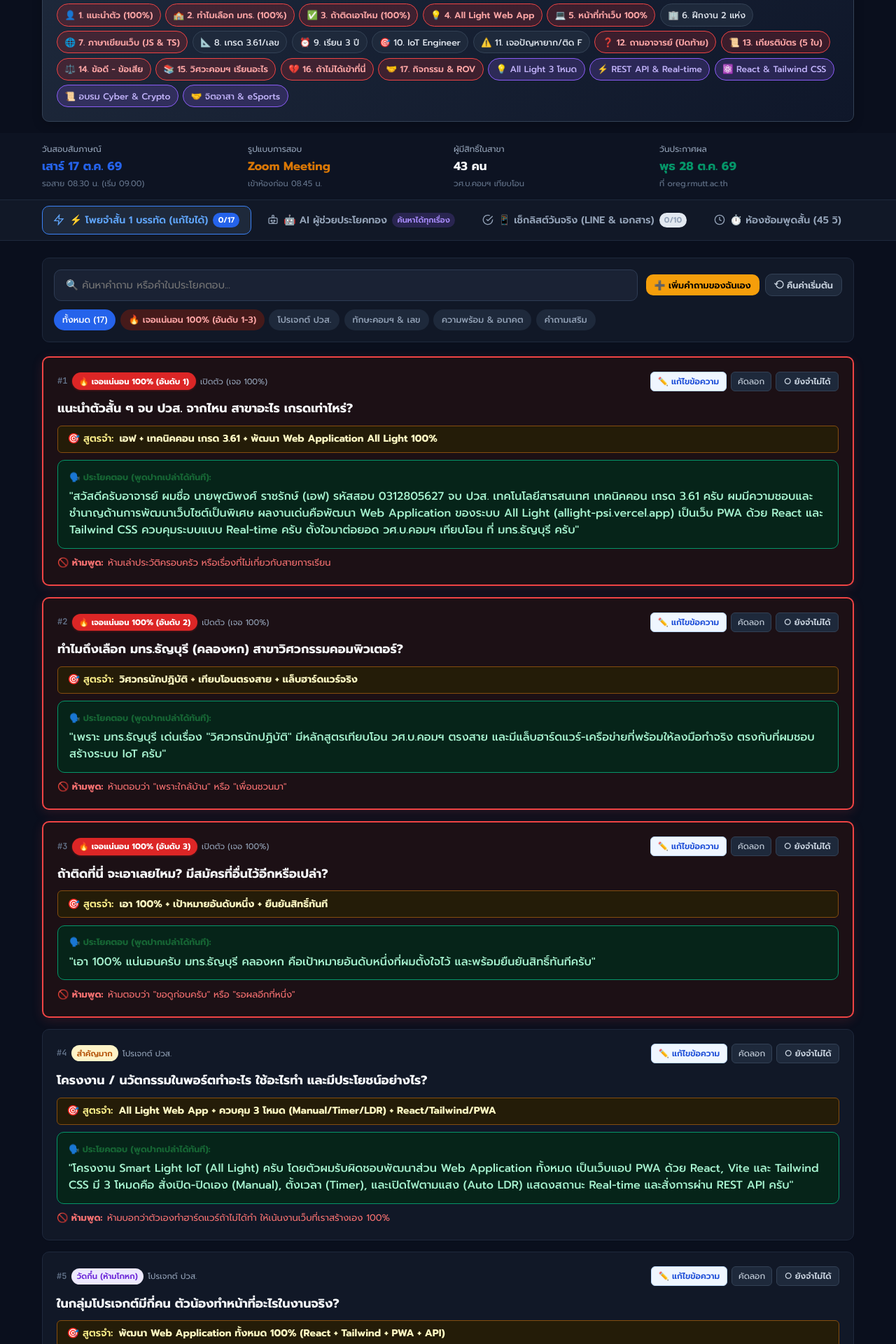
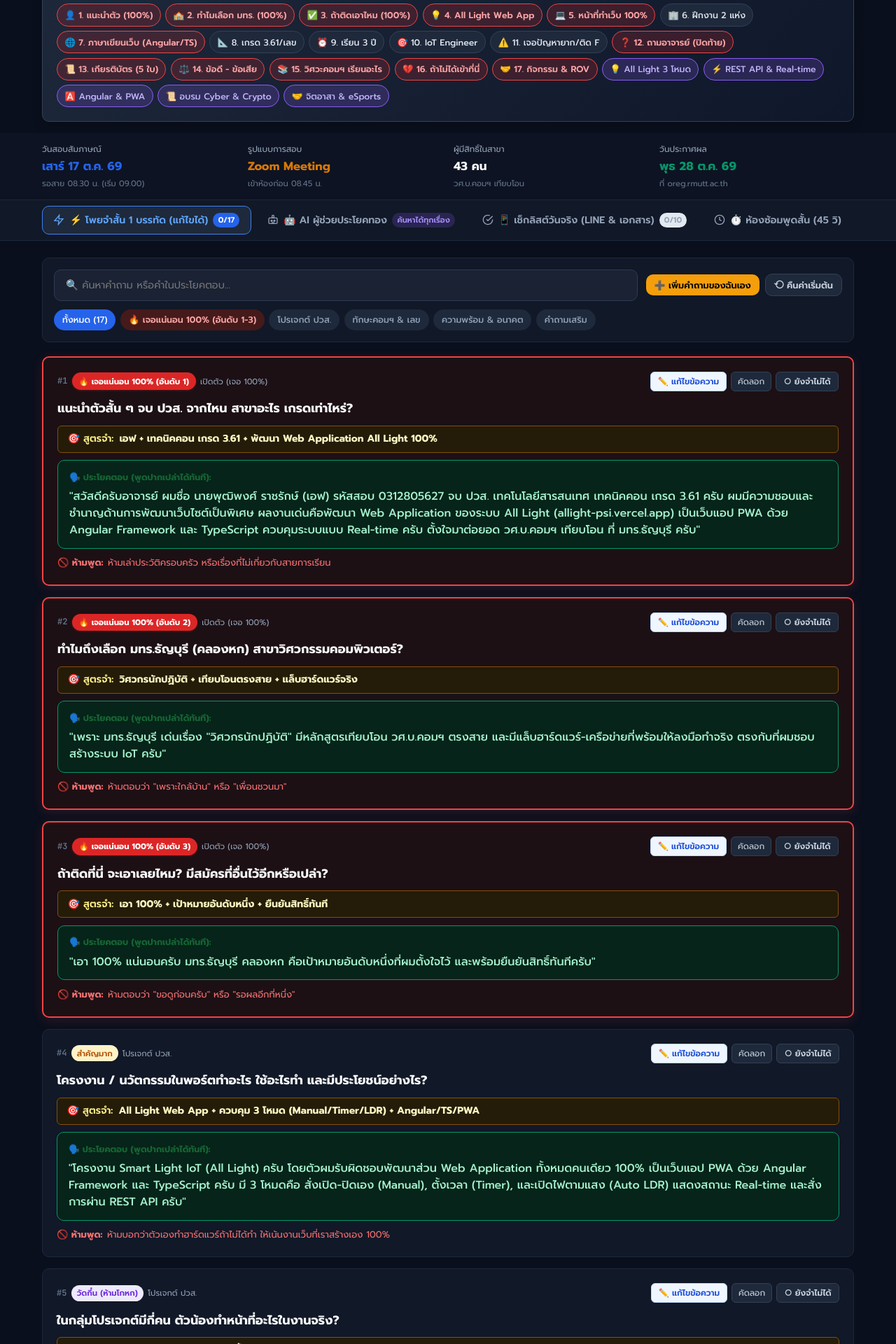
Before and after one commit to LOOKSx/take-a-test, an Angular app: page / in a window 1280 px wide. Shown: the part 500-2420 px from the top of the page at 70% size. Built offline with nearby package versions, Linux system fonts and the light colour scheme.

Commit message:
feat: align interview tech stack strictly to Angular and TypeScript

```diff
--- a/src/app/app.html
+++ b/src/app/app.html
@@ -218,7 +218,7 @@
               <button type="button" class="chip-action chip-hot" (click)="selectQuickKeyword(4)">💡 4. All Light Web App</button>
               <button type="button" class="chip-action chip-hot" (click)="selectQuickKeyword(5)">💻 5. หน้าที่ทำเว็บ 100%</button>
               <button type="button" class="chip-action" (click)="selectQuickKeyword(6)">🏢 6. ฝึกงาน 2 แห่ง</button>
-              <button type="button" class="chip-action chip-hot" (click)="selectQuickKeyword(7)">🌐 7. ภาษาเขียนเว็บ (JS & TS)</button>
+              <button type="button" class="chip-action chip-hot" (click)="selectQuickKeyword(7)">🌐 7. ภาษาเขียนเว็บ (Angular/TS)</button>
               <button type="button" class="chip-action" (click)="selectQuickKeyword(8)">📐 8. เกรด 3.61/เลข</button>
               <button type="button" class="chip-action" (click)="selectQuickKeyword(9)">⏰ 9. เรียน 3 ปี</button>
               <button type="button" class="chip-action" (click)="selectQuickKeyword(10)">🎯 10. IoT Engineer</button>
@@ -231,7 +231,7 @@
               <button type="button" class="chip-action chip-hot" (click)="selectQuickKeyword(17)">🤝 17. กิจกรรม & ROV</button>
               <button type="button" class="chip-action chip-ai-pill" (click)="askAiAssistant('All Light')">💡 All Light 3 โหมด</button>
               <button type="button" class="chip-action chip-ai-pill" (click)="askAiAssistant('API')">⚡ REST API & Real-time</button>
-              <button type="button" class="chip-action chip-ai-pill" (click)="askAiAssistant('React')">⚛️ React & Tailwind CSS</button>
+              <button type="button" class="chip-action chip-ai-pill" (click)="askAiAssistant('Angular')">🅰️ Angular & PWA</button>
               <button type="button" class="chip-action chip-ai-pill" (click)="askAiAssistant('Cybersecurity')">📜 อบรม Cyber & Crypto</button>
               <button type="button" class="chip-action chip-ai-pill" (click)="askAiAssistant('จิตอาสา')">🤝 จิตอาสา & eSports</button>
             </div>
--- a/src/app/app.ts
+++ b/src/app/app.ts
@@ -36,9 +36,9 @@ const DEFAULT_QUESTIONS: InterviewQuestion[] = [
     importance: 'mandatory',
     importanceLabel: '🔥 เจอแน่นอน 100% (อันดับ 1)',
     keywordHook: 'เอฟ + เทคนิคคอน เกรด 3.61 + พัฒนา Web Application All Light 100%',
-    punchline: 'สวัสดีครับอาจารย์ ผมชื่อ นายพุฒิพงศ์ ราชรักษ์ (เอฟ) รหัสสอบ 0312805627 จบ ปวส. เทคโนโลยีสารสนเทศ เทคนิคคอน เกรด 3.61 ครับ ผมมีความชอบและชำนาญด้านการพัฒนาเว็บไซต์เป็นพิเศษ ผลงานเด่นคือพัฒนา Web Application ของระบบ All Light (allight-psi.vercel.app) เป็นเว็บ PWA ด้วย React และ Tailwind CSS ควบคุมระบบแบบ Real-time ครับ ตั้งใจมาต่อยอด วศ.บ.คอมฯ เทียบโอน ที่ มทร.ธัญบุรี ครับ',
+    punchline: 'สวัสดีครับอาจารย์ ผมชื่อ นายพุฒิพงศ์ ราชรักษ์ (เอฟ) รหัสสอบ 0312805627 จบ ปวส. เทคโนโลยีสารสนเทศ เทคนิคคอน เกรด 3.61 ครับ ผมมีความชอบและชำนาญด้านการพัฒนาเว็บไซต์เป็นพิเศษ ผลงานเด่นคือพัฒนา Web Application ของระบบ All Light (allight-psi.vercel.app) เป็นเว็บแอป PWA ด้วย Angular Framework และ TypeScript ควบคุมระบบแบบ Real-time ครับ ตั้งใจมาต่อยอด วศ.บ.คอมฯ เทียบโอน ที่ มทร.ธัญบุรี ครับ',
     neverSay: 'ห้ามเล่าประวัติครอบครัว หรือเรื่องที่ไม่เกี่ยวกับสายการเรียน',
-    tags: ['แนะนำตัว', 'พุฒิพงศ์', 'เอฟ', 'เกรด 3.61', 'เทคนิคคอน', 'ปวส.', 'เขียนเว็บ', 'Web Dev']
+    tags: ['แนะนำตัว', 'พุฒิพงศ์', 'เอฟ', 'เกรด 3.61', 'เทคนิคคอน', 'ปวส.', 'เขียนเว็บ', 'Angular', 'Web Dev']
   },
   {
     id: 2,
@@ -75,10 +75,10 @@ const DEFAULT_QUESTIONS: InterviewQuestion[] = [
     question: 'โครงงาน / นวัตกรรมในพอร์ตทำอะไร ใช้อะไรทำ และมีประโยชน์อย่างไร?',
     importance: 'high',
     importanceLabel: 'สำคัญมาก',
-    keywordHook: 'All Light Web App + ควบคุม 3 โหมด (Manual/Timer/LDR) + React/Tailwind/PWA',
-    punchline: 'โครงงาน Smart Light IoT (All Light) ครับ โดยตัวผมรับผิดชอบพัฒนาส่วน Web Application ทั้งหมด เป็นเว็บแอป PWA ด้วย React, Vite และ Tailwind CSS มี 3 โหมดคือ สั่งเปิด-ปิดเอง (Manual), ตั้งเวลา (Timer), และเปิดไฟตามแสง (Auto LDR) แสดงสถานะ Real-time และสั่งการผ่าน REST API ครับ',
+    keywordHook: 'All Light Web App + ควบคุม 3 โหมด (Manual/Timer/LDR) + Angular/TS/PWA',
+    punchline: 'โครงงาน Smart Light IoT (All Light) ครับ โดยตัวผมรับผิดชอบพัฒนาส่วน Web Application ทั้งหมดคนเดียว 100% เป็นเว็บแอป PWA ด้วย Angular Framework และ TypeScript ครับ มี 3 โหมดคือ สั่งเปิด-ปิดเอง (Manual), ตั้งเวลา (Timer), และเปิดไฟตามแสง (Auto LDR) แสดงสถานะ Real-time และสั่งการผ่าน REST API ครับ',
     neverSay: 'ห้ามบอกว่าตัวเองทำฮาร์ดแวร์ถ้าไม่ได้ทำ ให้เน้นงานเว็บที่เราสร้างเอง 100%',
-    tags: ['Smart Light IoT', 'All Light', 'Web App', 'React', 'Tailwind', 'Vite', 'PWA']
+    tags: ['Smart Light IoT', 'All Light', 'Web App', 'Angular', 'TypeScript', 'RxJS', 'PWA']
   },
   {
     id: 5,
@@ -87,10 +87,10 @@ const DEFAULT_QUESTIONS: InterviewQuestion[] = [
     question: 'ในกลุ่มโปรเจกต์มีกี่คน ตัวน้องทำหน้าที่อะไรในงานจริง?',
     importance: 'technical',
     importanceLabel: 'วัดกึ๋น (ห้ามโกหก)',
-    keywordHook: 'พัฒนา Web Application ทั้งหมด 100% (React + Tailwind + PWA + API)',
-    punchline: 'ในกลุ่มโปรเจกต์ ตัวผมรับผิดชอบพัฒนา Web Application ทั้งหมดคนเดียว 100% ครับ ตั้งแต่ออกแบบ UI/UX, เขียนโค้ดด้วย React และ Tailwind CSS, จัดการ State และคำสั่ง Real-time, ทำเป็น PWA ให้ติดตั้งลงมือถือได้, และเชื่อมต่อ API สื่อสารกับระบบครับ ส่วนฝั่งฮาร์ดแวร์เพื่อนในกลุ่มเป็นคนประกอบครับ',
+    keywordHook: 'พัฒนา Web Application ทั้งหมด 100% (Angular + TypeScript + PWA + API)',
+    punchline: 'ในกลุ่มโปรเจกต์ ตัวผมรับผิดชอบพัฒนา Web Application ทั้งหมดคนเดียว 100% ครับ ตั้งแต่ออกแบบ UI/UX, เขียนโค้ดด้วย Angular Framework และ TypeScript, จัดการ State และคำสั่ง Real-time ด้วย RxJS, ทำเป็น PWA ให้ติดตั้งลงมือถือได้, และเชื่อมต่อ REST API สื่อสารกับระบบครับ ส่วนฝั่งฮาร์ดแวร์เพื่อนในกลุ่มเป็นคนประกอบครับ',
     neverSay: 'ห้ามอ้างว่าทำฮาร์ดแวร์เองถ้าไม่ได้ทำ การบอกว่าเรารับผิดชอบฝั่ง Web 100% แสดงถึงความซื่อสัตย์และเชี่ยวชาญจริง',
-    tags: ['หน้าที่', 'พัฒนาเว็บทั้งหมด', 'Web Application', 'Frontend', 'React', 'UI/UX']
+    tags: ['หน้าที่', 'พัฒนาเว็บทั้งหมด', 'Web Application', 'Frontend', 'Angular', 'TypeScript', 'UI/UX']
   },
   {
     id: 6,
@@ -115,10 +115,10 @@ const DEFAULT_QUESTIONS: InterviewQuestion[] = [
     question: 'ชำนาญภาษาเขียนเว็บไซต์และคอมพิวเตอร์อะไรบ้าง แต่ละภาษามีตัวอย่างผลงานอย่างไร?',
     importance: 'technical',
     importanceLabel: 'วัดกึ๋นทางเทคนิค',
-    keywordHook: 'JavaScript + TypeScript + HTML/CSS (React, Tailwind CSS, Vite, PWA, REST API)',
-    punchline: 'ชำนาญภาษา JavaScript และ TypeScript รวมถึง HTML5 และ CSS3 สำหรับพัฒนา Web Application ครับ ตัวอย่างจริงคือหน้าเว็บ All Light (allight-psi.vercel.app) ที่ผมพัฒนาด้วย React + Vite และ Tailwind CSS ทำเป็น PWA มีการใช้ Fetch API เชื่อมต่อรับ-ส่งสถานะแบบ Real-time ครับ และพร้อมมาต่อยอดเรียนรู้ภาษาอื่นๆ เพิ่มเติมที่ มทร.ธัญบุรี ครับ',
+    keywordHook: 'Angular Framework + TypeScript + JavaScript + HTML/CSS (RxJS, PWA, REST API)',
+    punchline: 'ชำนาญภาษา TypeScript และ JavaScript รวมถึง HTML5 และ CSS3 โดยใช้ Angular Framework ในการพัฒนา Web Application ครับ ตัวอย่างจริงคือหน้าเว็บ All Light (allight-psi.vercel.app) ที่ผมพัฒนาด้วย Angular + TypeScript ทำเป็น PWA รองรับการสั่งการและแสดงสถานะ Real-time ผ่าน REST API ครับ และพร้อมมาต่อยอดเรียนรู้ภาษา C/C++, Python และระบบสมองกลฝังตัวที่ มทร.ธัญบุรี ครับ',
     neverSay: 'อย่าร่ายชื่อภาษาเยอะเกินจริงถ้าไม่เคยเขียนจริง เน้นสิ่งที่ชำนาญและมีงานจริงโชว์',
-    tags: ['Coding', 'JavaScript', 'TypeScript', 'HTML/CSS', 'React', 'Tailwind', 'Vite', 'PWA', 'REST API']
+    tags: ['Coding', 'Angular', 'TypeScript', 'JavaScript', 'HTML/CSS', 'RxJS', 'PWA', 'REST API']
   },
   {
     id: 8,
@@ -292,9 +292,9 @@ export const AI_KNOWLEDGE_BANK: AiSentenceAnswer[] = [
     categoryLabel: '🤝 การแบ่งหน้าที่ในโปรเจกต์',
     keywords: ['แบ่งหน้าที่', 'หน้าที่', 'ทำอะไร', 'กี่คน', 'รับผิดชอบ', 'ทำคนเดียว', 'relay', 'วงจร'],
     sentence1: 'ในโปรเจกต์แบ่งหน้าที่ชัดเจนครับ ตัวผมรับผิดชอบพัฒนา Web Application ทั้งหมดคนเดียว 100% ครับ',
-    sentence2: 'ทั้งการออกแบบ UI/UX, เขียนโค้ด React, Tailwind CSS, และเชื่อมต่อ API สื่อสารกับระบบครับ',
+    sentence2: 'ทั้งการออกแบบ UI/UX, เขียนโค้ด Angular, TypeScript, จัดการ State ด้วย RxJS และเชื่อมต่อ REST API สื่อสารกับระบบครับ',
     sentence3: 'ส่วนเพื่อนในกลุ่มรับผิดชอบงานประกอบฮาร์ดแวร์และวงจรครับ',
-    quickTips: 'ตัวผมทำ Web Application ทั้งหมด 100% + เพื่อนทำฝั่งฮาร์ดแวร์'
+    quickTips: 'ตัวผมทำ Web Application ทั้งหมด 100% (Angular/TS) + เพื่อนทำฝั่งฮาร์ดแวร์'
   },
   {
     id: 'ai-ldr-sensor',
@@ -311,12 +311,12 @@ export const AI_KNOWLEDGE_BANK: AiSentenceAnswer[] = [
     id: 'ai-allight-web',
     topic: 'สถาปัตยกรรม Web App All Light ออกแบบอย่างไร และใช้เทคโนโลยีอะไรบ้าง?',
     category: 'tech',
-    categoryLabel: '🌐 สถาปัตยกรรม Web App',
-    keywords: ['allight', 'web app', 'เว็บ', 'frontend', 'react', 'tailwind', 'vite', 'pwa', 'service worker', 'vercel'],
-    sentence1: 'พัฒนาด้วย React + Vite และจัดรูปแบบด้วย Tailwind CSS เพื่อความเร็วและ Responsive ครับ',
-    sentence2: 'ทำเป็น Progressive Web App (PWA) มี Manifest ให้ติดตั้งลงบนมือถือได้เหมือน Native App ครับ',
-    sentence3: 'Deploy บน Vercel และเชื่อมต่อ REST API ควบคุมอุปกรณ์แบบ Real-time ครับ',
-    quickTips: 'React + Vite + Tailwind CSS + PWA + Deploy บน Vercel'
+    categoryLabel: '🌐 สถาปัตยกรรม Web App (Angular)',
+    keywords: ['allight', 'web app', 'เว็บ', 'frontend', 'angular', 'typescript', 'rxjs', 'pwa', 'service worker', 'vercel'],
+    sentence1: 'พัฒนาด้วย Angular Framework และ TypeScript วางโครงสร้างแบบ Component และจัดการ Data Flow ด้วย RxJS ครับ',
+    sentence2: 'ทำเป็น Progressive Web App (PWA) มี Web App Manifest ให้ติดตั้งลงบนมือถือได้เหมือน Native App ครับ',
+    sentence3: 'Deploy บน Vercel และเชื่อมต่อ HTTP REST API ควบคุมอุปกรณ์และรับค่าสถานะแบบ Real-time ครับ',
+    quickTips: 'Angular + TypeScript + RxJS + PWA + Deploy บน Vercel'
   },
   {
     id: 'ai-internship-2places',
@@ -496,14 +496,14 @@ export const AI_KNOWLEDGE_BANK: AiSentenceAnswer[] = [
   },
   {
     id: 'ai-programming-languages-detail',
-    topic: 'ชำนาญภาษาเขียนเว็บไซต์อะไรบ้าง และมีตัวอย่างการประยุกต์ใช้งานอย่างไร?',
+    topic: 'ชำนาญภาษาเขียนเว็บไซต์และคอมพิวเตอร์อะไรบ้าง และมีตัวอย่างการประยุกต์ใช้งานอย่างไร?',
     category: 'tech',
-    categoryLabel: '🌐 ภาษาเขียนเว็บ & ตัวอย่าง',
-    keywords: ['ชำนาญภาษา', 'ถนัดภาษา', 'ภาษาอะไรบ้าง', 'ตัวอย่างภาษา', 'เขียนภาษาอะไร', 'javascript', 'typescript', 'html', 'css', 'react', 'ภาษาเขียนเว็บ', 'ตัวอย่างโค้ด'],
-    sentence1: 'ชำนาญ JavaScript และ TypeScript ร่วมกับ HTML5 และ CSS3 เป็นหลักในการพัฒนา Web Application ครับ',
-    sentence2: 'ตัวอย่างจริงคือหน้าเว็บ All Light ที่ใช้ React + Vite และ Tailwind CSS จัดการ State ปุ่มกดและเชื่อมต่อ REST API แบบ Real-time ครับ',
-    sentence3: 'และทำโครงสร้าง PWA มี Manifest ให้ติดตั้งลงมือถือได้ พร้อมต่อยอดสู่ Full-stack และวิศวกรรมคอมพิวเตอร์ครับ',
-    quickTips: 'JavaScript + TypeScript + React + Tailwind CSS + PWA + REST API'
+    categoryLabel: '🌐 ภาษาเขียนเว็บ & ตัวอย่าง (Angular/TS)',
+    keywords: ['ชำนาญภาษา', 'ถนัดภาษา', 'ภาษาอะไรบ้าง', 'ตัวอย่างภาษา', 'เขียนภาษาอะไร', 'angular', 'typescript', 'javascript', 'html', 'css', 'rxjs', 'ภาษาเขียนเว็บ', 'ตัวอย่างโค้ด'],
+    sentence1: 'ชำนาญภาษา TypeScript และ JavaScript ร่วมกับ Angular Framework ในการพัฒนา Web Application ครับ',
+    sentence2: 'ตัวอย่างจริงคือเว็บ All Light ที่ใช้ Angular วางโครงสร้าง Component, จัดการคำสั่งและสถานะด้วย RxJS และ REST API ครับ',
+    sentence3: 'และทำเป็น PWA ติดตั้งลงมือถือได้ พร้อมนำพื้นฐานการเขียนโปรแกรมเชิงโครงสร้างนี้มาต่อยอดเรียนภาษา C/C++ และ Python ในหลักสูตร วศ.บ.คอมฯ ครับ',
+    quickTips: 'Angular Framework + TypeScript + RxJS + PWA + REST API'
   }
 ];
 
@@ -690,7 +690,7 @@ export class App implements OnDestroy {
     effect(() => {
       const qs = this.questions();
       try {
-        localStorage.setItem('prom_samur_custom_questions_v10', JSON.stringify(qs));
+        localStorage.setItem('prom_samur_custom_questions_v11', JSON.stringify(qs));
       } catch (e) {}
     });
 
@@ -1045,7 +1045,7 @@ export class App implements OnDestroy {
       matched = list.find(q => q.id === 5);
     } else if (lower.includes('ฝึกงาน') || lower.includes('บริษัท') || lower.includes('สถานประกอบการ') || lower.includes('ทำงาน') || lower.includes('โปรเกรส') || lower.includes('ศาล')) {
       matched = list.find(q => q.id === 6);
-    } else if (lower.includes('โค้ด') || lower.includes('ภาษา') || lower.includes('เขียนโปรแกรม') || lower.includes('python') || lower.includes('c++') || lower.includes('c') || lower.includes('embedded') || lower.includes('javascript') || lower.includes('ถนัด')) {
+    } else if (lower.includes('โค้ด') || lower.includes('ภาษา') || lower.includes('เขียนโปรแกรม') || lower.includes('angular') || lower.includes('แองกู') || lower.includes('typescript') || lower.includes('ไทป์สคริป') || lower.includes('rxjs') || lower.includes('python') || lower.includes('c++') || lower.includes('c') || lower.includes('embedded') || lower.includes('javascript') || lower.includes('ถนัด')) {
       matched = list.find(q => q.id === 7);
     } else if (lower.includes('คำนวณ') || lower.includes('คณิต') || lower.includes('แคล') || lower.includes('ฟิสิกส์') || lower.includes('เลข') || lower.includes('ไหวไหม')) {
       matched = list.find(q => q.id === 8);
@@ -1408,8 +1408,9 @@ export class App implements OnDestroy {
       localStorage.removeItem('prom_samur_custom_questions_v7');
       localStorage.removeItem('prom_samur_custom_questions_v8');
       localStorage.removeItem('prom_samur_custom_questions_v9');
+      localStorage.removeItem('prom_samur_custom_questions_v10');
 
-      const saved = localStorage.getItem('prom_samur_custom_questions_v10');
+      const saved = localStorage.getItem('prom_samur_custom_questions_v11');
       if (saved) {
         const parsed = JSON.parse(saved);
         if (Array.isArray(parsed) && parsed.length > 0) {
```
